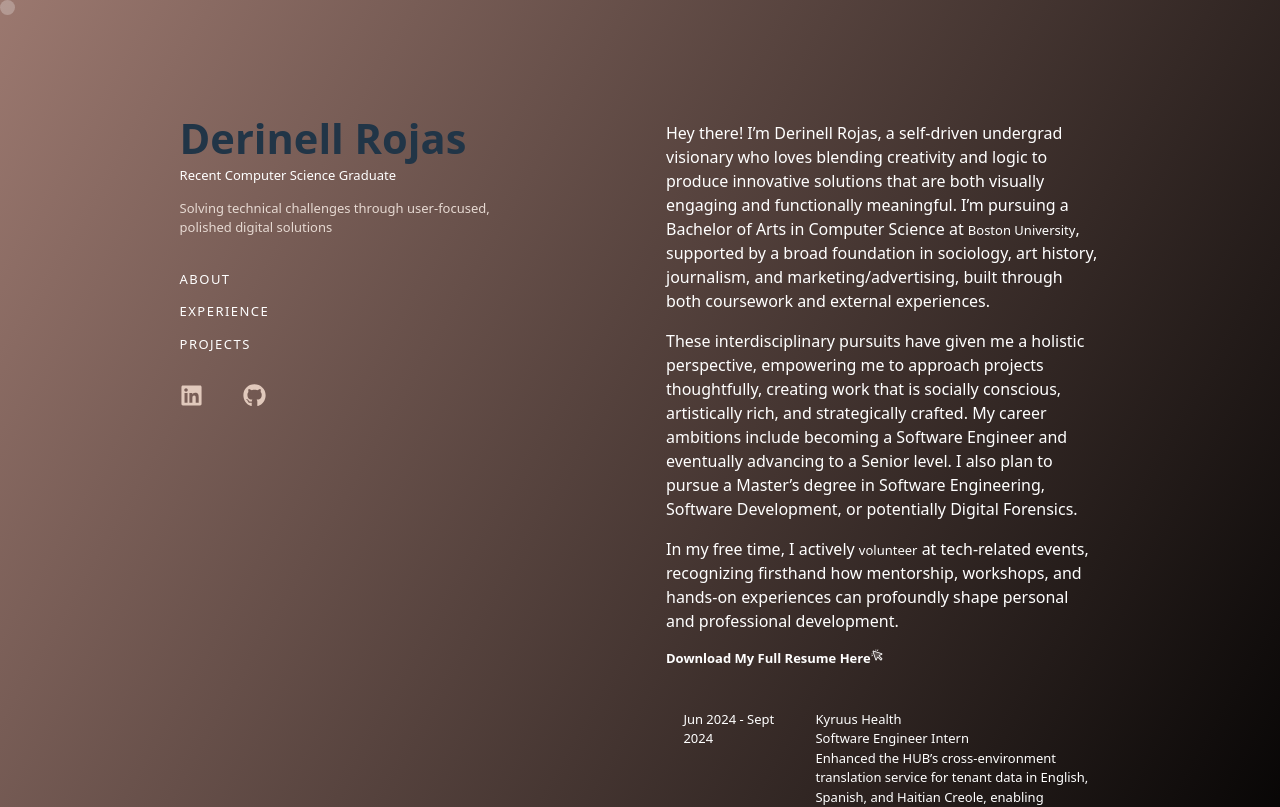
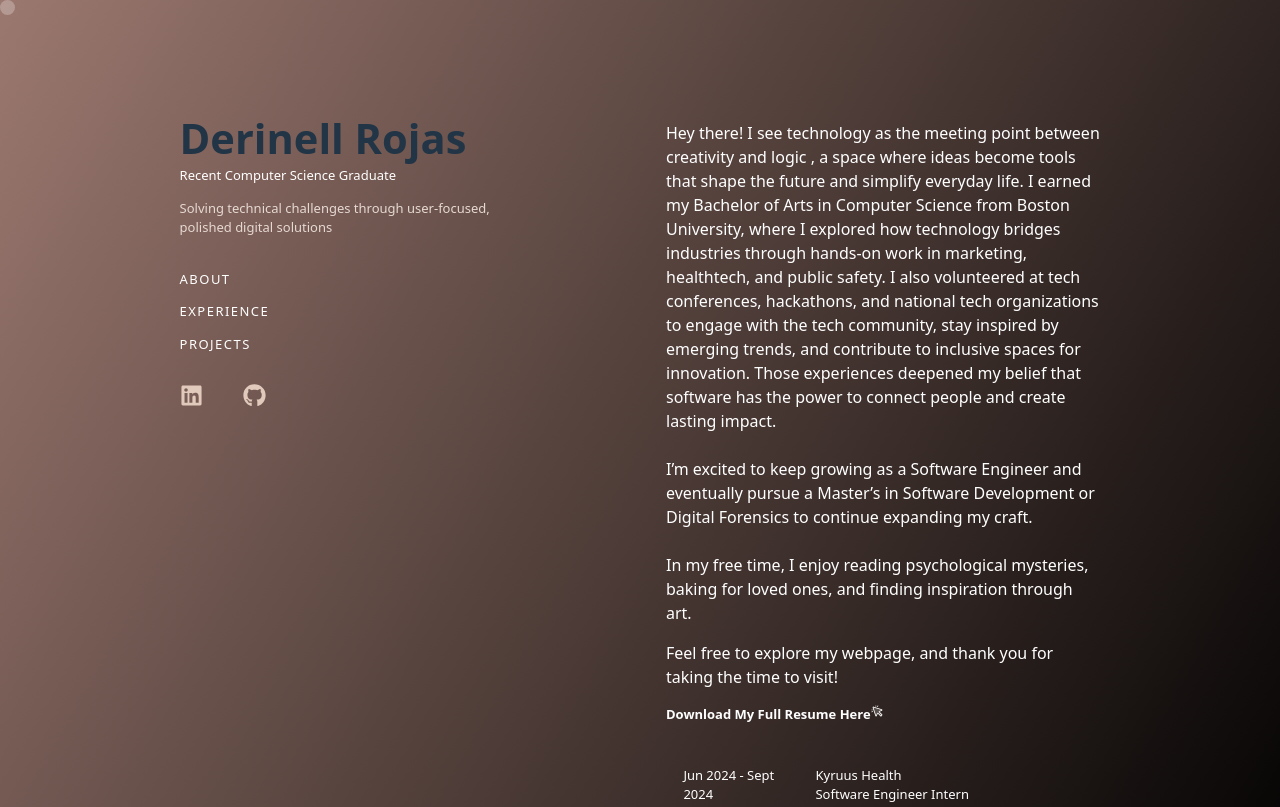
Before and after one commit to drojaa/portfolio, a React (Vite) app: page / in a window 1280 px wide. Shown: the top 807 px of the page. Built offline with nearby package versions, Linux system fonts and the light colour scheme.

Commit message:
about section completed

```diff
--- a/src/components/Aboutme/Aboutme.jsx
+++ b/src/components/Aboutme/Aboutme.jsx
@@ -5,12 +5,18 @@ export function Aboutme() {
     return (
         <>
         <div id="about-container">
-        <p class="about"> Hey there! I’m Derinell Rojas, a self-driven undergrad visionary who loves blending creativity and logic to produce innovative solutions that are both visually engaging and functionally meaningful. I’m pursuing a Bachelor of Arts in Computer Science at <span>Boston University</span>, supported by a broad foundation in sociology, art history, journalism, and marketing/advertising, built through both coursework and external experiences.</p>
+        <p class="about">
+  Hey there! I see technology as the meeting point between creativity and logic , a space where ideas become tools that shape the future and simplify everyday life.
+  I earned my Bachelor of Arts in Computer Science from Boston University, where I explored how technology bridges industries through hands-on work in marketing, healthtech, and public safety. I also volunteered at tech conferences, hackathons, and national tech organizations to engage with the tech community, stay inspired by emerging trends, and contribute to inclusive spaces for innovation.
+  Those experiences deepened my belief that software has the power to connect people and create lasting impact.
+  <br></br><br></br>
+  I’m excited to keep growing as a Software Engineer and eventually pursue a Master’s in Software Development or Digital Forensics to continue expanding my craft.
+  <br></br><br></br>In my free time, I enjoy reading psychological mysteries, baking for loved ones, and finding inspiration through art.
+</p>
 
-        <p class="about"> These interdisciplinary pursuits have given me a holistic perspective, empowering me to approach projects thoughtfully, creating work that is socially conscious, artistically rich, and strategically crafted. My career ambitions include becoming a Software Engineer and eventually advancing to a Senior level. I also plan to pursue a Master’s degree in Software Engineering, Software Development, or potentially Digital Forensics. </p>
-
-        <p class="about"> In my free time, I actively <span>volunteer</span> at tech-related events, recognizing firsthand how mentorship, workshops, and hands-on experiences can profoundly shape personal and professional development. </p>
-
+<p class="about">
+  Feel free to explore my webpage, and thank you for taking the time to visit!
+</p>
 
         </div>
 
```
